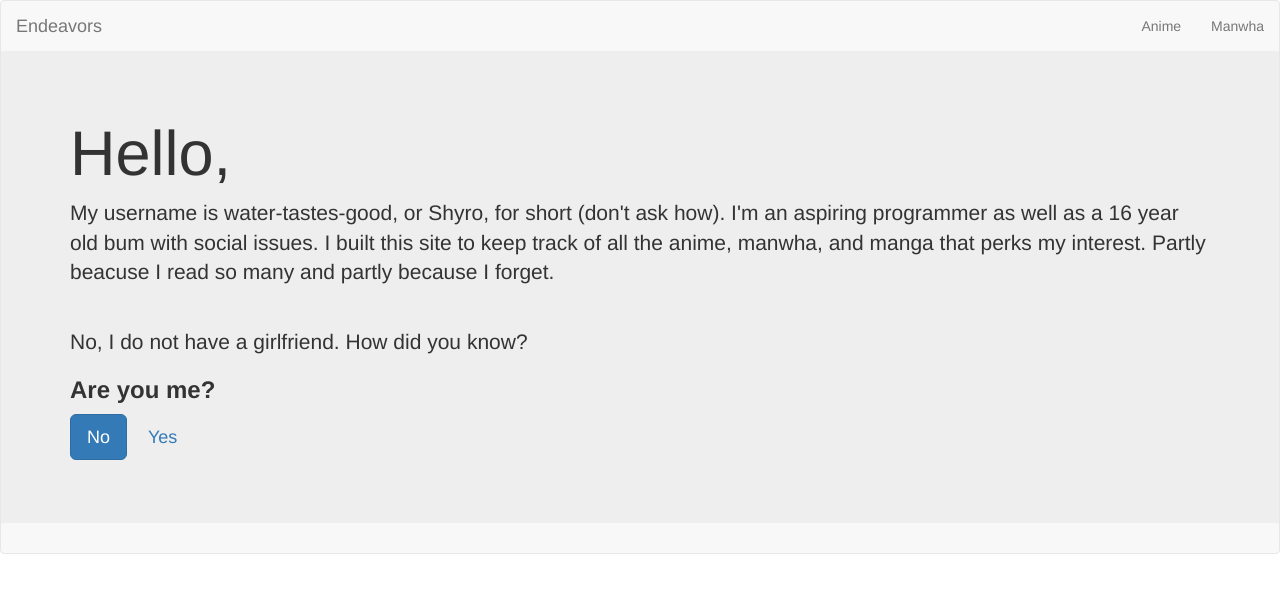
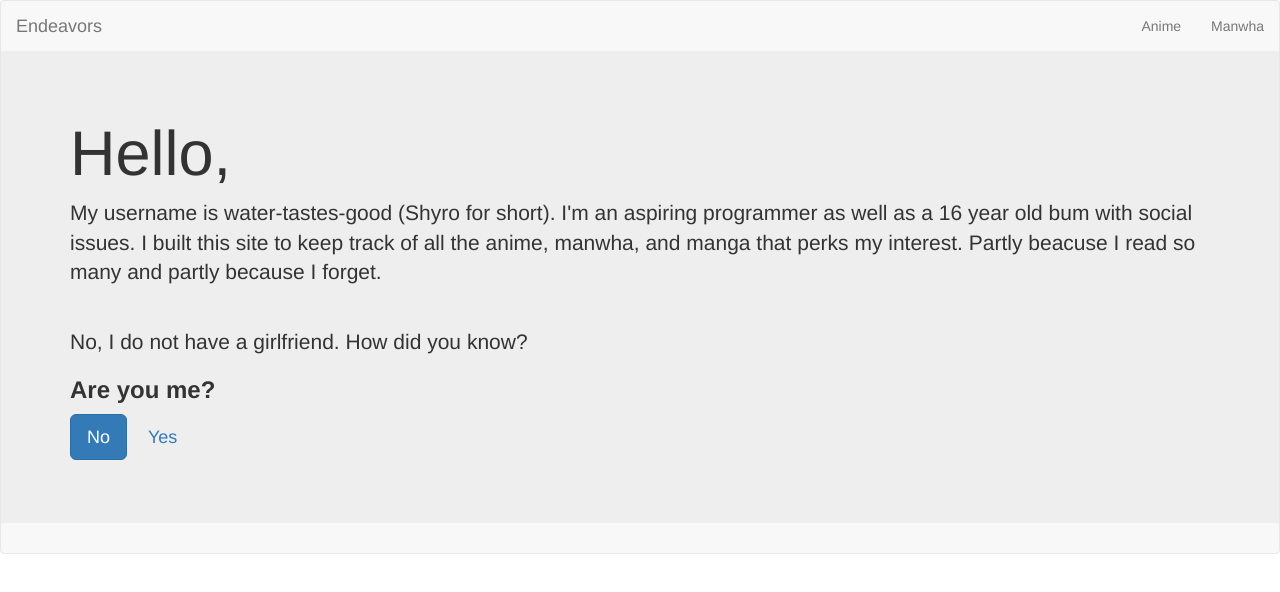
Before and after one commit to Water-Tastes-Good/endeavors-v.1, a plain HTML site: page index.html in a window 1280 px wide. Drawn offline with Linux system fonts and the light colour scheme.

Commit message:
Sentence

```diff
--- a/index.html
+++ b/index.html
@@ -59,7 +59,7 @@
          <div class="jumbotron jumbotron-fluid">
             <div class="container">
                <h1 class="display-3">Hello,</h1>
-               <p class="lead">My username is water-tastes-good, or Shyro, for short (don't ask how). I'm an aspiring programmer as well as a 16 year old bum with social issues. I built this site to keep track of all the anime, manwha, and manga that perks my interest. Partly beacuse I read so many and partly because I forget.</p>
+               <p class="lead">My username is water-tastes-good (Shyro for short). I'm an aspiring programmer as well as a 16 year old bum with social issues. I built this site to keep track of all the anime, manwha, and manga that perks my interest. Partly beacuse I read so many and partly because I forget.</p>
                <hr class="my-2">
                <p>No, I do not have a girlfriend. How did you know?</p>
                <p class="lead">
```
